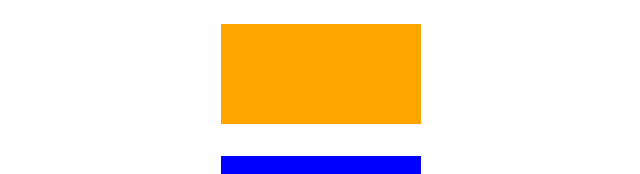
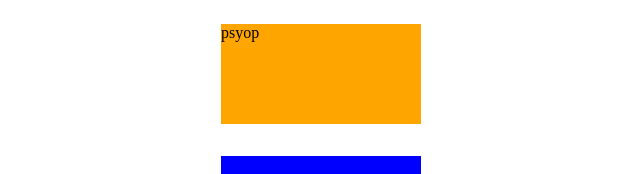
Before and after one commit to mithraiclabs/stake-pool-ui, a React (Create React App) app: page / in a window 1280 px wide. Shown: the top 174 px of the page, without its empty margins (319-959 px from the left). Built offline with nearby package versions, Linux system fonts and the light colour scheme.

Commit message:
sanity check

```diff
--- a/src/components/WalletHeader.tsx
+++ b/src/components/WalletHeader.tsx
@@ -3,7 +3,7 @@ import Placeholder from "src/Styled/Placeholder";
 
 const WalletHeader: React.FC = () => {
   return (
-    <Placeholder bg='orange' />
+    <Placeholder bg='orange'>psyop</Placeholder>
   )
 }
 
```
